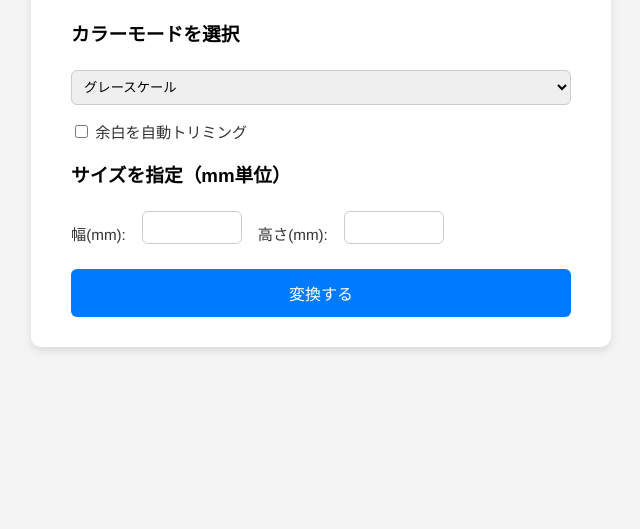
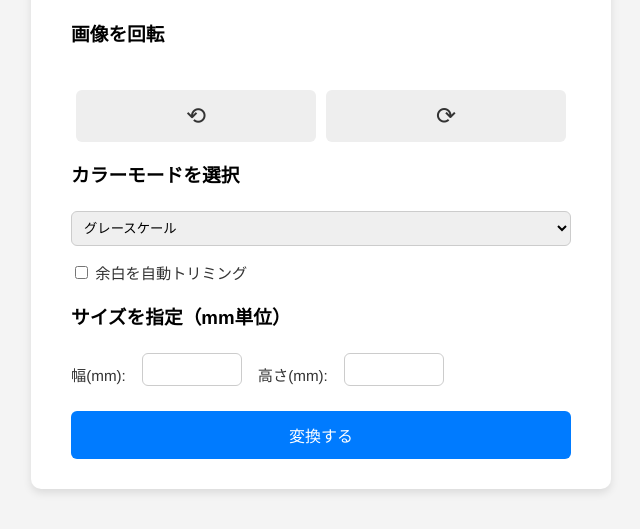
Before and after one commit to tk1068/silk_skreenapp, a Flask app: page / in a window 1280 px wide. Shown: the part 383-912 px from the top of the page, without its empty margins (319-959 px from the left). Before the commit the page ends 734 px from the top, so only its background shows below. Run offline with Flask 3, Linux system fonts and the light colour scheme.

Commit message:
Fix layout / Update processing

```diff
--- a/app.py
+++ b/app.py
@@ -17,20 +17,26 @@ def convert():
     mode = request.form['mode']
     width_mm = request.form.get('width', type=float)
     height_mm = request.form.get('height', type=float)
+    rotation = request.form.get('rotation', type=int, default=0)
     dpi = 300  # 固定DPI
     trim = request.form.get('trim') == 'on'
 
-    image = Image.open(image_file.stream).convert('L')  # グレースケール化
+    # グレースケール化
+    image = Image.open(image_file.stream).convert('L')
 
-        # 処理モード
+    # 回転（時計回りに変換されるようにマイナスをつける）
+    if rotation:
+        image = image.rotate(-rotation, expand=True)
+
+    # カラーモードの変更
     if mode == 'binary':
         image = image.point(lambda x: 255 if x > 128 else 0, '1')
     elif mode == 'halftone':
         image = image.convert('1', dither=Image.FLOYDSTEINBERG)
     elif mode == 'grayscale':
-        pass  # 何もしない（すでに .convert('L') でグレースケール化済み）
+        pass  # すでにグレースケールにしてある
 
-    # 余白トリミング（白に近い部分）
+    # 余白トリミング（白に近い部分をカット）
     if trim:
         bg = Image.new('L', image.size, 255)
         diff = ImageChops.difference(image, bg)
@@ -39,31 +45,26 @@ def convert():
         if bbox:
             image = image.crop(bbox)
 
-    # サイズ調整（DPI固定で計算）
+    # サイズ調整（mm → px に変換してリサイズ）
     if width_mm or height_mm:
         orig_w, orig_h = image.size
-
-        # 画像サイズの計算（mm -> px）でDPI=300を固定
         if width_mm and not height_mm:
             width_px = int(width_mm / 25.4 * dpi)
-            height_px = int(orig_h * (width_px / orig_w))  # 縦横比を保つ
+            height_px = int(orig_h * (width_px / orig_w))
         elif height_mm and not width_mm:
             height_px = int(height_mm / 25.4 * dpi)
-            width_px = int(orig_w * (height_px / orig_h))  # 縦横比を保つ
+            width_px = int(orig_w * (height_px / orig_h))
         else:
             width_px = int(width_mm / 25.4 * dpi)
             height_px = int(height_mm / 25.4 * dpi)
 
-        # ここで最大サイズの制限（例えば、最大10000px程度）をかける
-        MAX_SIZE = 10000  # 最大サイズ（ピクセル数）
+        MAX_SIZE = 10000
         width_px = min(width_px, MAX_SIZE)
         height_px = min(height_px, MAX_SIZE)
 
-        # リサイズを行う
         image = image.resize((width_px, height_px), Image.LANCZOS)
 
-
-    # 保存（300dpiで固定）
+    # 保存
     result_path = os.path.join(STATIC_FOLDER, 'output.png')
     image.save(result_path, dpi=(300, 300), optimize=True)
 
--- a/templates/index.html
+++ b/templates/index.html
@@ -80,6 +80,25 @@
       border: 1px solid #ddd;
       border-radius: 6px;
     }
+
+    .rotate-buttons {
+      display: flex;
+      gap: 10px;
+      align-items: center;
+      justify-content: center;
+      margin-top: 10px;
+    }
+
+    .rotate-buttons button {
+      width: 48%;
+      font-size: 1.5em;
+      background: #eee;
+      color: #333;
+    }
+
+    .rotate-buttons button:hover {
+      background: #ddd;
+    }
   </style>
 </head>
 <body>
@@ -89,7 +108,14 @@
       <input type="file" name="image" accept="image/*" onchange="previewImage(event)" required>
     </label>
 
-    <canvas id="previewCanvas" class="preview"></canvas> <!-- canvas に変更 -->
+    <canvas id="previewCanvas" class="preview"></canvas>
+
+    <h3>画像を回転</h3>
+    <div class="rotate-buttons">
+      <button type="button" onclick="rotateImage(-90)" title="左回転">⟲</button>
+      <button type="button" onclick="rotateImage(90)" title="右回転">⟳</button>
+    </div>
+    <input type="hidden" id="rotation" name="rotation" value="0">
 
     <h3>カラーモードを選択</h3>
     <select name="mode" id="modeSelect" onchange="applyPreviewMode()">
@@ -116,6 +142,7 @@
 
   <script>
     let originalImage = null;
+    let currentRotation = 0;
 
     function previewImage(event) {
       const file = event.target.files[0];
@@ -125,49 +152,79 @@
       reader.onload = function(e) {
         const img = new Image();
         img.onload = function () {
-          const canvas = document.getElementById('previewCanvas');
-          const ctx = canvas.getContext('2d');
-          canvas.width = img.width;
-          canvas.height = img.height;
-          ctx.drawImage(img, 0, 0);
-          originalImage = img; // 保持
-          applyPreviewMode();
+          originalImage = img;
+          currentRotation = 0;
+          document.getElementById('rotation').value = 0;
+          renderPreview();
         };
         img.src = e.target.result;
       };
       reader.readAsDataURL(file);
     }
 
-    function applyPreviewMode() {
+    function rotateImage(degrees) {
+      currentRotation = (currentRotation + degrees + 360) % 360;
+      document.getElementById('rotation').value = currentRotation;
+      renderPreview();
+    }
+
+    function renderPreview() {
       if (!originalImage) return;
 
       const canvas = document.getElementById('previewCanvas');
       const ctx = canvas.getContext('2d');
-      canvas.width = originalImage.width;
-      canvas.height = originalImage.height;
-      ctx.drawImage(originalImage, 0, 0);
 
+      const angle = currentRotation * Math.PI / 180;
+      const w = originalImage.width;
+      const h = originalImage.height;
+
+      let newWidth = w, newHeight = h;
+      if (currentRotation % 180 !== 0) {
+        newWidth = h;
+        newHeight = w;
+      }
+
+      canvas.width = newWidth;
+      canvas.height = newHeight;
+
+      ctx.save();
+      ctx.translate(newWidth / 2, newHeight / 2);
+      ctx.rotate(angle);
+      ctx.drawImage(originalImage, -w / 2, -h / 2);
+      ctx.restore();
+
+      applyPreviewMode();
+    }
+
+    function applyPreviewMode() {
+      const canvas = document.getElementById('previewCanvas');
+      const ctx = canvas.getContext('2d');
       const mode = document.getElementById('modeSelect').value;
+
+      try {
         const imageData = ctx.getImageData(0, 0, canvas.width, canvas.height);
         const data = imageData.data;
 
         for (let i = 0; i < data.length; i += 4) {
-        const r = data[i], g = data[i+1], b = data[i+2];
+          const r = data[i], g = data[i + 1], b = data[i + 2];
           const gray = 0.3 * r + 0.59 * g + 0.11 * b;
 
           if (mode === 'binary') {
             const v = gray > 128 ? 255 : 0;
-          data[i] = data[i+1] = data[i+2] = v;
+            data[i] = data[i + 1] = data[i + 2] = v;
           } else if (mode === 'halftone') {
             const threshold = 128 + (Math.random() * 64 - 32);
             const v = gray > threshold ? 255 : 0;
-          data[i] = data[i+1] = data[i+2] = v;
+            data[i] = data[i + 1] = data[i + 2] = v;
           } else {
-          data[i] = data[i+1] = data[i+2] = gray;
+            data[i] = data[i + 1] = data[i + 2] = gray;
           }
         }
 
         ctx.putImageData(imageData, 0, 0);
+      } catch (e) {
+        console.warn("Preview mode error:", e);
+      }
     }
   </script>
 </body>
```
Lines whose indentation alone changed are shown as unchanged.
